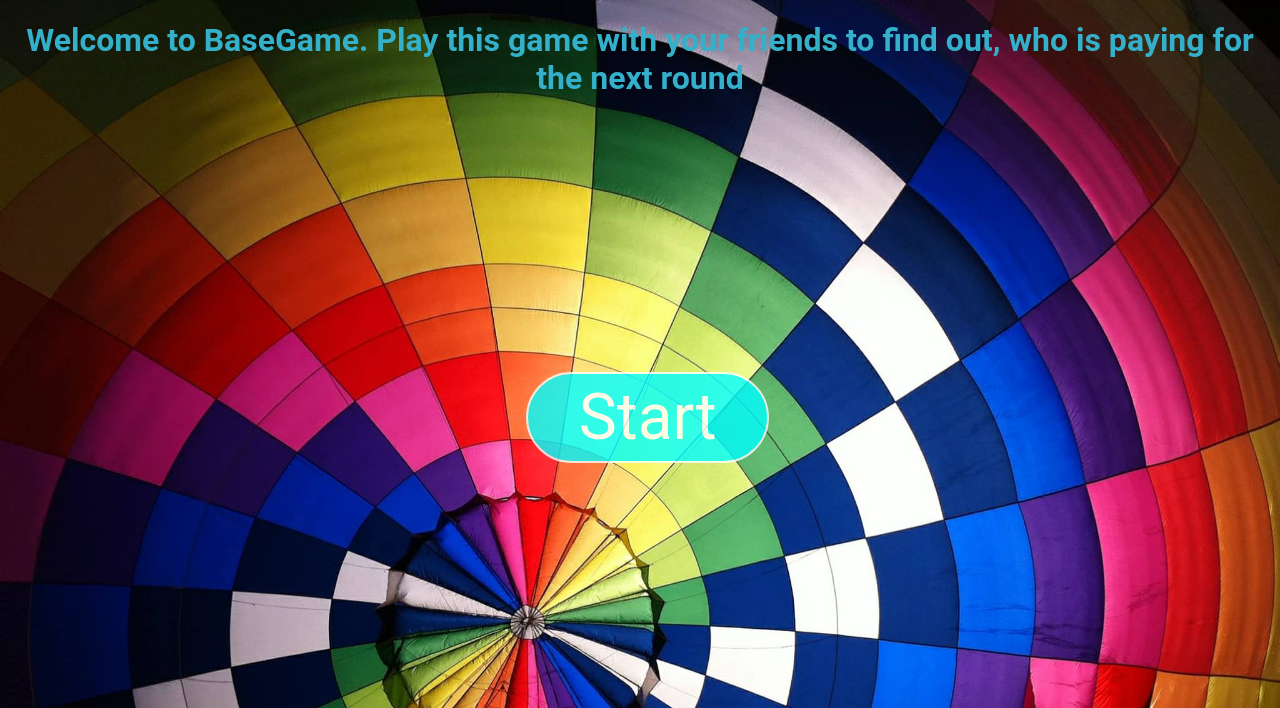
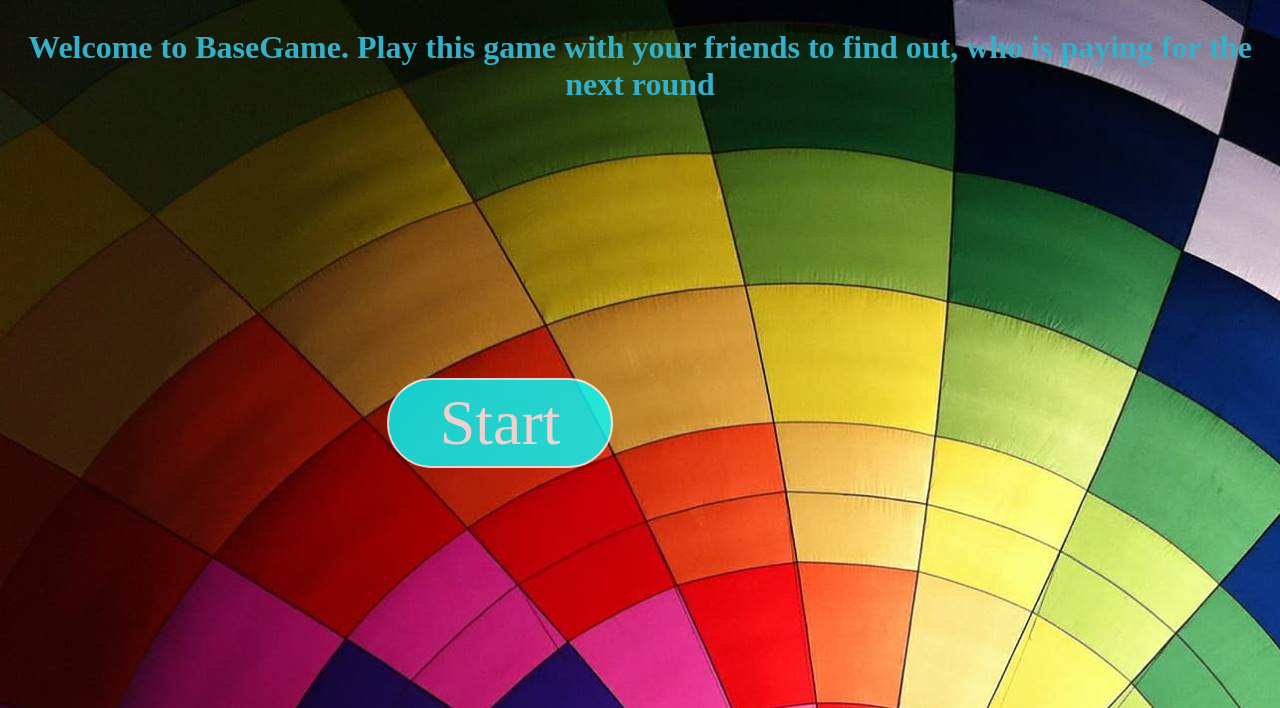
Before and after one commit to 2semesterB2/examGrp7, a PHP site: page / in a window 1280 px wide. Shown: the top 708 px of the page. Run offline with PHP 8.4, Linux system fonts and the light colour scheme; some libraries are stand-ins or nearby versions.

Commit message:
knap-næsten centreret...

```diff
--- a/css/stylesheet.css
+++ b/css/stylesheet.css
@@ -1,10 +1,9 @@
 @charset "utf-8";
-body {background-image: url(../img/background_index.jpg);
-	font-family: roboto;
-  -webkit-background-size: cover;
-  -moz-background-size: cover;
-  -o-background-size: cover;
-  background-size: cover;}
+body {
+background-image: url(../img/background_index.jpg);
+  position: fixed;
+
+}
 
 .button {
     background-color:aqua;
@@ -17,7 +16,7 @@ body {background-image: url(../img/background_index.jpg);
     font-size: 4em;
 	border-radius: 50px;
 	border: 2px solid #FFFFFF;
-	margin-left: 41%;
+	margin-left: 30%;
 	margin-top: 20%;
 }
 .button:hover {
```
